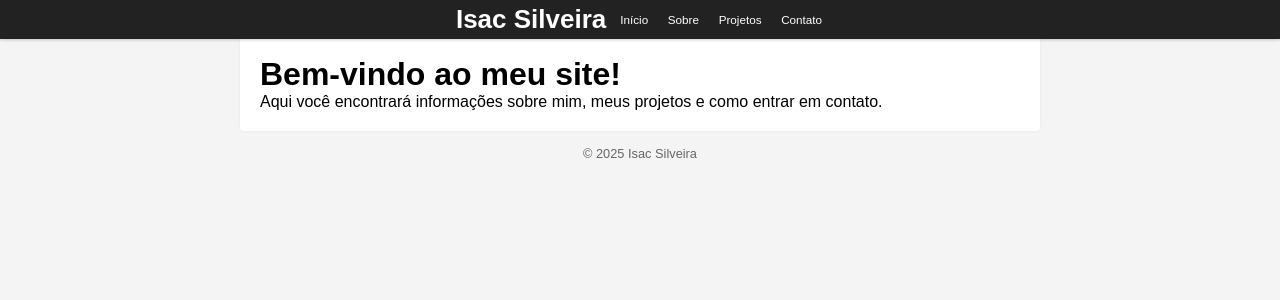
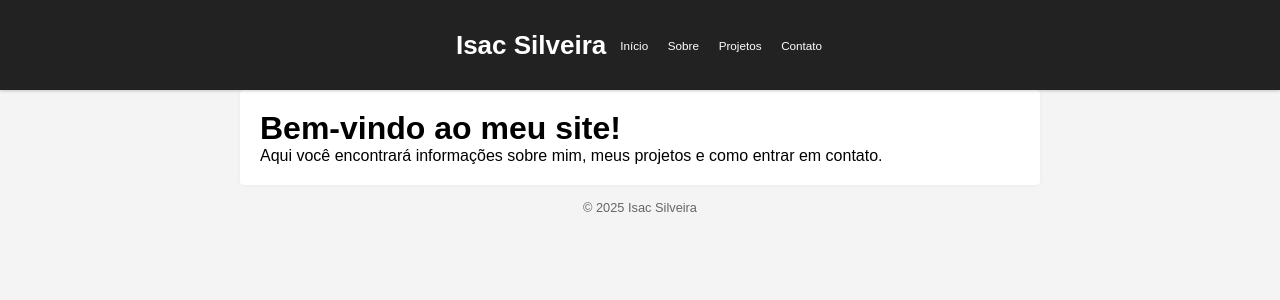
Before and after one commit to isacsilveira/isacsilveira.github.io, a Jekyll site: the page built from index.md, in a window 1280 px wide. Shown: the top 300 px of the page. Built offline with Jekyll 4.4.1, drawn with Linux system fonts in a browser that asks for light colours.

Commit message:
Update style.css

```diff
--- a/assets/css/style.css
+++ b/assets/css/style.css
@@ -9,14 +9,14 @@
 body {
   font-family: Arial, sans-serif;
   margin: 0;
-  padding-top: 36px; /* espaço exato para a navbar fina */
+  padding-top: 10vh; /* corresponde à altura da navbar */
   background-color: #f4f4f4;
 }
 
 .navbar {
   background-color: #222;
   color: white;
-  padding: 4px 0;
+  padding: 0 0; /* padding vertical removido para controle total */
   position: fixed;
   top: 0;
   width: 100%;
@@ -25,7 +25,7 @@ body {
   font-size: 13px;
   display: flex;
   align-items: center; /* alinha verticalmente os textos */
-  min-height: 32px; /* deixa fino sem cortar conteúdo */
+  height: 10vh; /* altura proporcional à tela */
 }
 
 /* Container centralizado */
```
